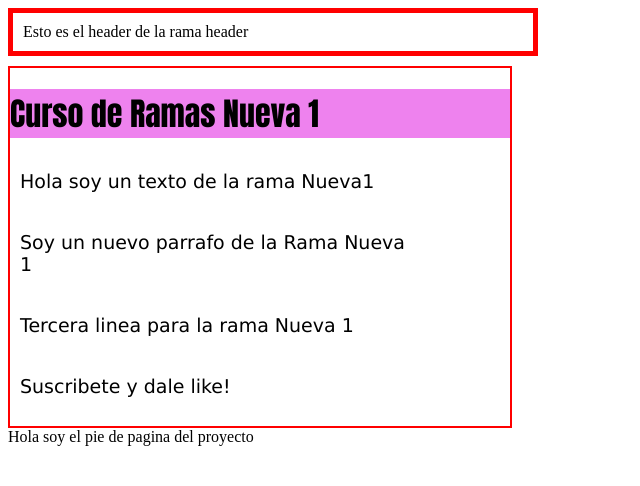
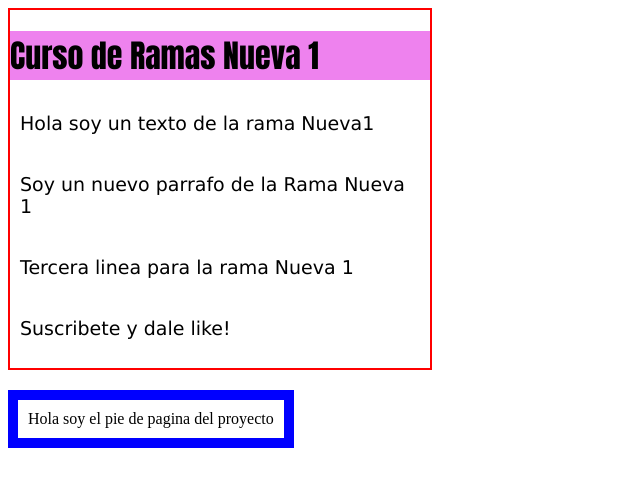
Before and after one commit to molinojopiento/proyectoUno, a plain HTML site: page index.html in a window 1280 px wide. Shown: the whole page, without its empty margins (0-640 px from the left). Drawn offline with Linux system fonts and the light colour scheme.

Commit message:
Volvi a la versión anterior del footer

```diff
--- a/estilos.css
+++ b/estilos.css
@@ -12,12 +12,12 @@ h1{
 
 .cuadro{
     border:2px solid red;
-    width: 500px;
+    width: max-content;
 }
 
-.header{
-    border:5px solid red;
-    width: 500px;
-    margin-bottom: 10px;
-    padding:10px;
+footer{
+    border: 10px solid blue;
+    width: max-content;
+    padding: 10px;
+    margin-top:20px;
 }
--- a/index.html
+++ b/index.html
@@ -8,9 +8,6 @@
   <title>Modifiqué el Title desde Github</title>
 </head>
 <body>
-  <div class="header">
-    Esto es el header de la rama header
-  </div>
   <div class="cuadro">
     <h1>Curso de Ramas Nueva 1</h1>
     <p class="parrafo">Hola soy un texto de la rama Nueva1</p>
```
